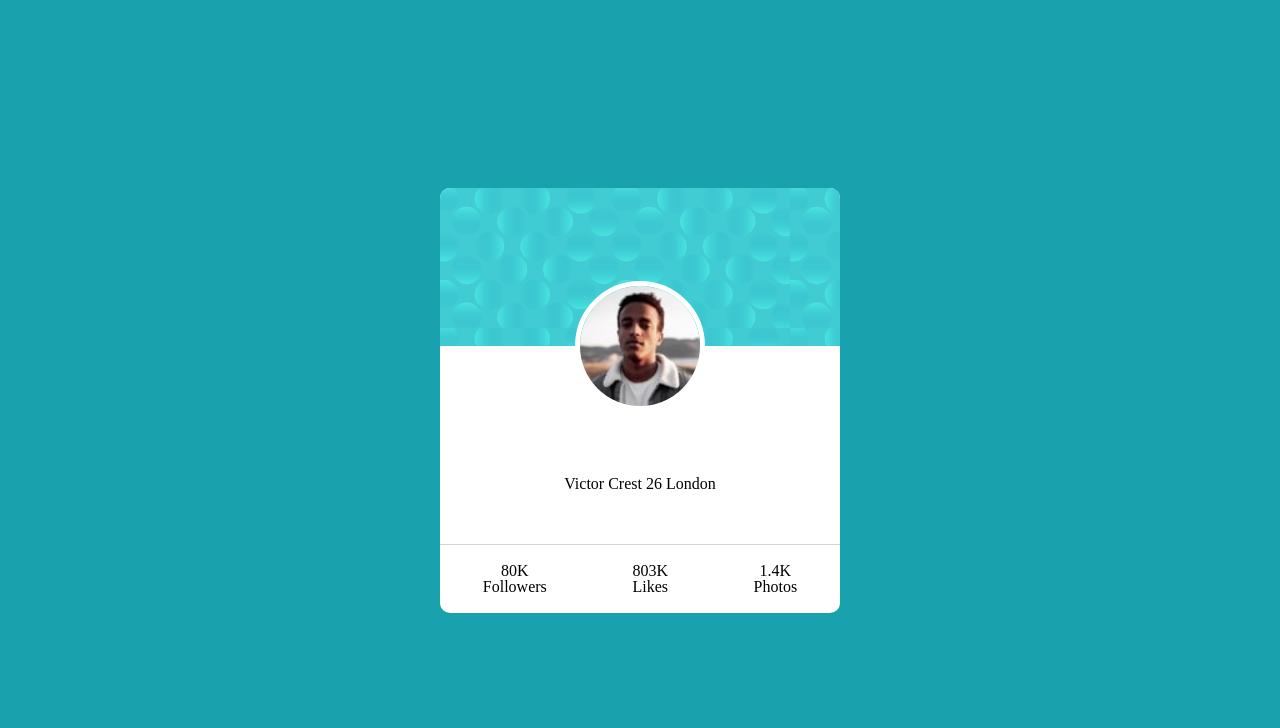
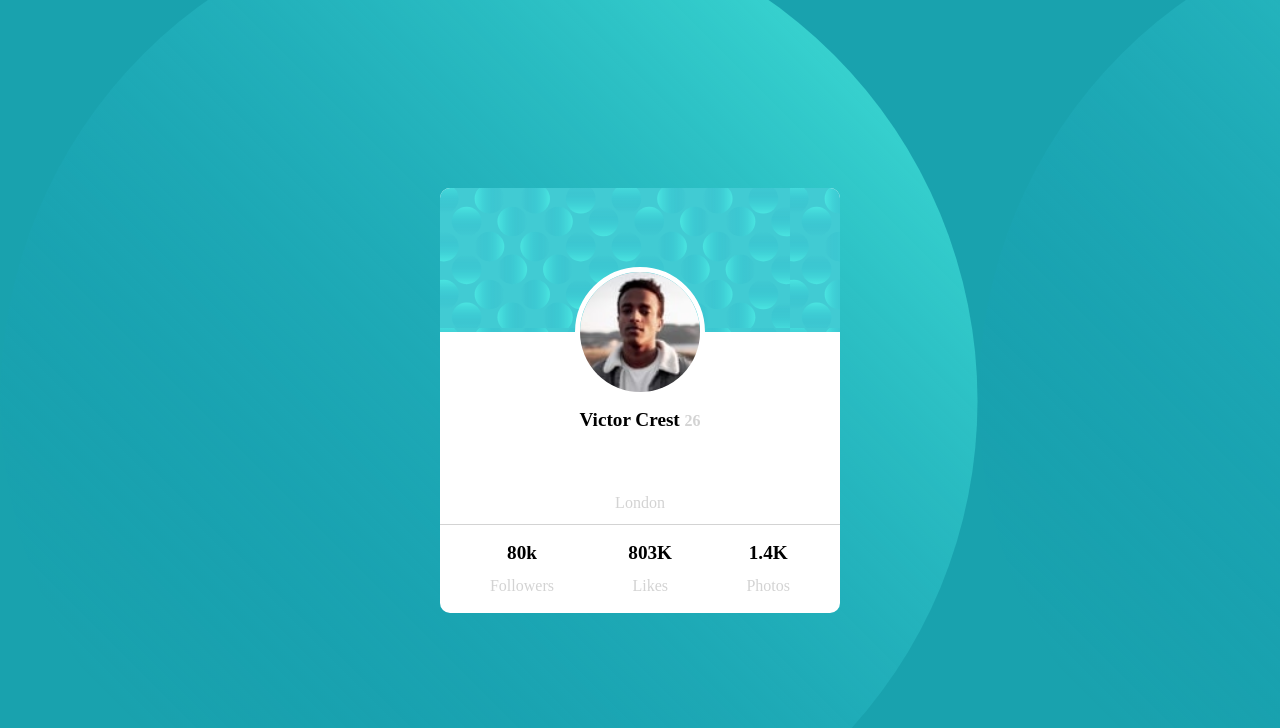
Before and after one commit to ChrisBenetto/card, a plain HTML site: page index.html in a window 1280 px wide. Drawn offline with Linux system fonts and the light colour scheme.

Commit message:
Evolution de la card

```diff
--- a/index.html
+++ b/index.html
@@ -18,12 +18,13 @@
       <div class="card__heading"></div>
       <img class="card__picture" src="./images/image-victor.jpg" alt="image-victor">
       <div class="card__title">
-        <h1>Victor Crest <span> 26 London </span> </h1>
+        <h1 class="card__title--name">Victor Crest <span class="card__title--emphasis"> 26 </span></h1>
+        <h2 class="card__title--emphasis">London</h2>
       </div>
       <div class="card__footer">
-          <div class="card__tag">80K <br> Followers</div>
-          <div class="card__tag">803K <br> Likes</div>
-          <div class="card__tag">1.4K <br> Photos</div>
+          <div class="card__tag"><span class="card__tag--number">80k</span> <br> <span class="card__tag--items">Followers</span></div>
+          <div class="card__tag"><span class="card__tag--number"> 803K </span> <br> <span class="card__tag--items">Likes</span> </div>
+          <div class="card__tag"><span class="card__tag--number">1.4K</span>  <br> <span class="card__tag--items">Photos</span> </div>
       </div>
   </div>
 </div>
--- a/style.css
+++ b/style.css
@@ -1,5 +1,6 @@
 body {
-    background-color: hsl(185, 75%, 39%);
+    background: url(./images/bg-pattern-top.svg) hsl(185, 75%, 39%)repeat-x;
+    background-position: left;
 }
 .main {
     display: flex;
@@ -38,6 +39,19 @@ body {
    height: 30%;
    display: flex;
    justify-content: center;
+   flex-direction: column;
+   text-align: center;
+}
+.card__title--name {
+    position: relative;
+    font-weight: bold;
+    font-size: 1.2rem;
+    bottom:65px;
+}
+.card__title--emphasis {
+    font-size: 1rem;
+    color: lightgray
+
 }
 .card__footer {
     height: 30%;
@@ -45,10 +59,20 @@ body {
     display: flex;
     justify-content: space-around;
     align-items: center;
+    padding: 0.8rem;
 
 }
 .card__tag {
     display: flex;
-    justify-content: space-around;
+    justify-content: center;
     flex-direction: column;
+
 }
+.card__tag--number {
+    font-weight: bold;
+    font-size: 1.2rem;
+}
+.card__tag--items {
+    font-size: 1rem;
+    color: lightgray;
+}
```
